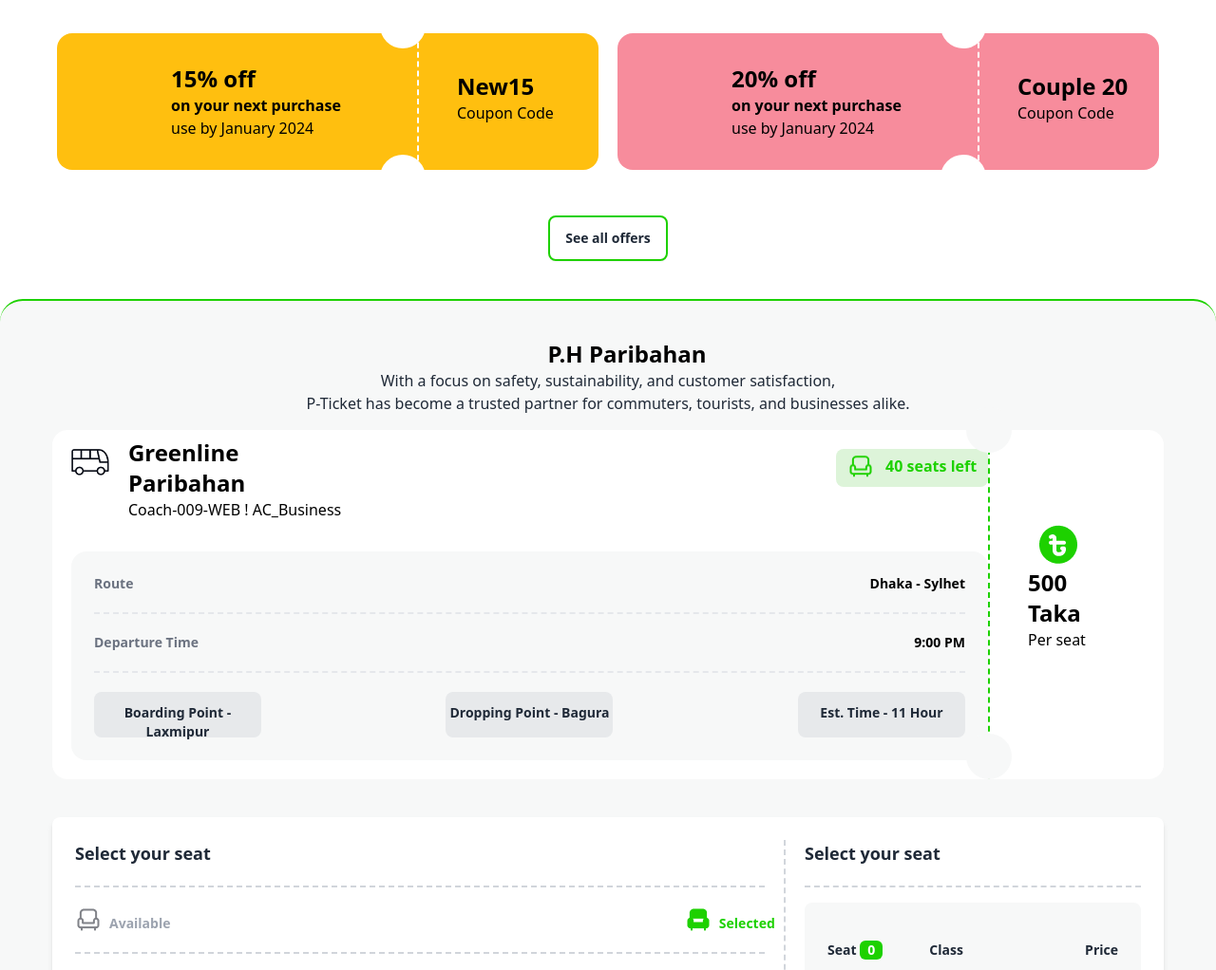
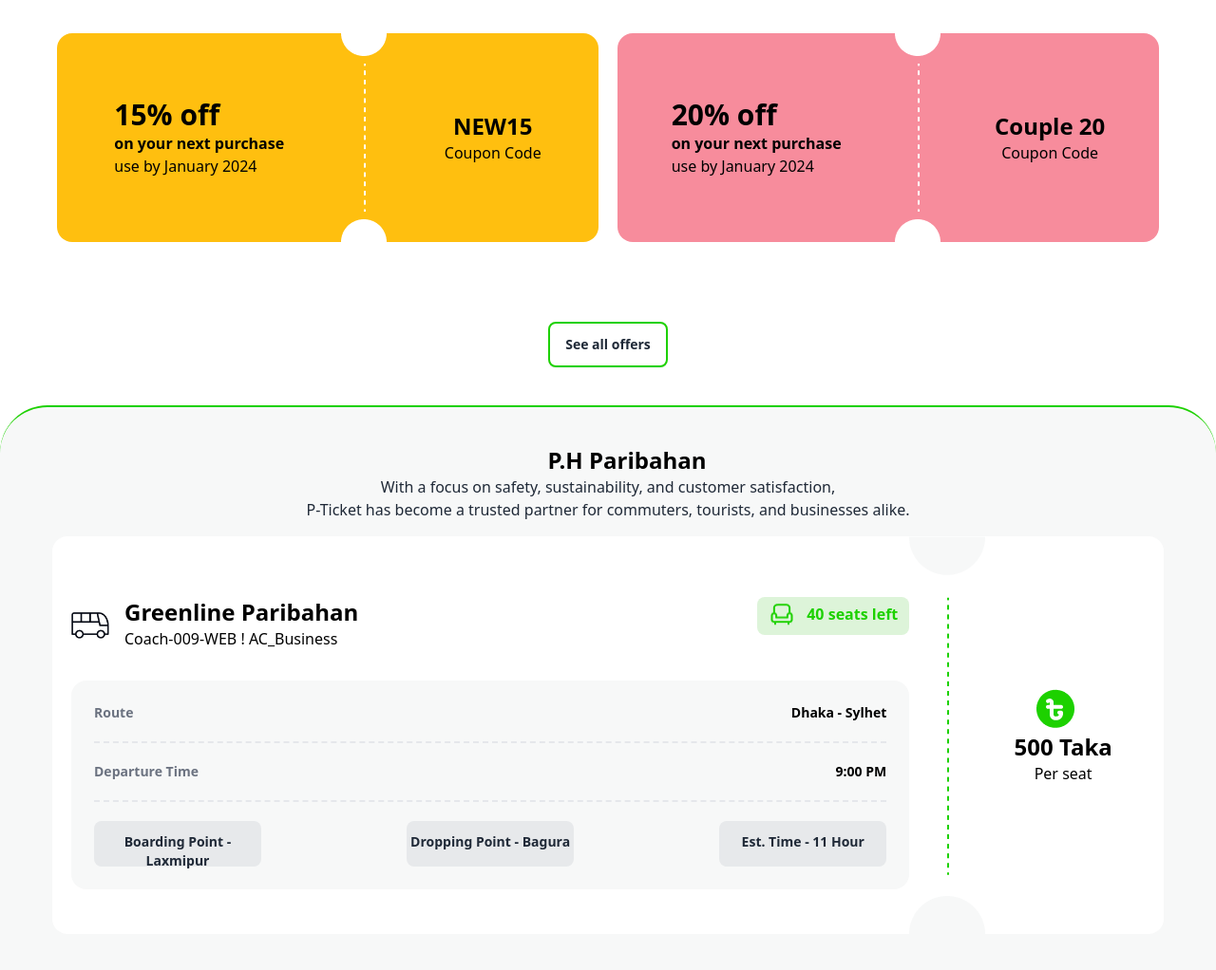
Before and after one commit to ssimuni/5th-Assignment, a plain HTML site: page index.html in a window 1280 px wide. Shown: the part 799-1821 px from the top of the page at 95% size. Drawn offline with nearby package versions, Linux system fonts and the light colour scheme.

Commit message:
ready to submit

```diff
--- a/index.html
+++ b/index.html
@@ -100,50 +100,42 @@
             <h3 class="text-2xl font-bold ml-10 pt-10 text-center text-black mb-10">Best offers for you</h3>
             <div class="flex justify-center mx-auto space-x-5 w-[1170px]">
                 <div class="h-56 w-[570px]">
-                    <div
-                        class=" bg-[#FFBF0F] text-black rounded-2xl relative flex divide-dashed divide-x-2 divide-white">
-                        <div class="pr-20 pl-20">
-                            <h3 class="text-2xl font-bold ml-10 pt-8">15% off</h3>
-                            <p class="ml-10 font-semibold">on your next purchase</p>
-                            <p class="ml-10 pb-8">use by January 2024</p>
-                            <div class="w-12 h-12 bg-white rounded-full absolute right-[182px] -mt-4">
-                            </div>
-                            <div class="w-12 h-12 bg-white rounded-full absolute right-[182px] -mt-44">
-                            </div>
+                    <div class=" bg-[#FFBF0F] text-black rounded-2xl relative flex">
+                        <div class="text-left mx-auto my-auto">
+                            <h3 class="text-3xl font-bold">15% off</h3>
+                            <p class="font-semibold">on your next purchase</p>
+                            <p>use by January 2024</p>
                         </div>
-                        <div>
-                            <h3 class="text-2xl font-bold ml-10 pt-10">New15</h3>
-                            <p class="ml-10">Coupon Code</p>
+                        <div><img src="images/cupon-devider.png" alt=""></div>
+                        <div class="text-center mx-auto my-auto">
+                            <h3 class="text-2xl font-bold">NEW15</h3>
+                            <p">Coupon Code</p>
                         </div>
                     </div>
                 </div>
 
                 <div class="h-56 w-[570px]">
-                    <div
-                        class=" bg-[#F78C9C] text-black rounded-2xl relative flex divide-dashed divide-x-2 divide-white">
-                        <div class="pr-20 pl-20">
-                            <h3 class="text-2xl font-bold ml-10 pt-8">20% off</h3>
-                            <p class="ml-10 font-semibold">on your next purchase</p>
-                            <p class="ml-10 pb-8">use by January 2024</p>
-                            <div class="w-12 h-12 bg-white rounded-full absolute right-[182px] -mt-4">
-                            </div>
-                            <div class="w-12 h-12 bg-white rounded-full absolute right-[182px] -mt-44">
-                            </div>
+                    <div class=" bg-[#F78C9C] text-black rounded-2xl relative flex">
+                        <div class="text-left mx-auto my-auto">
+                            <h3 class="text-3xl font-bold">20% off</h3>
+                            <p class="font-semibold">on your next purchase</p>
+                            <p>use by January 2024</p>
                         </div>
-                        <div>
-                            <h3 class="text-2xl font-bold ml-10 pt-10">Couple 20</h3>
-                            <p class="ml-10">Coupon Code</p>
+                        <div><img src="images/cupon-devider.png" alt=""></div>
+                        <div class="text-center mx-auto my-auto">
+                            <h3 class="text-2xl font-bold">Couple 20</h3>
+                            <p">Coupon Code</p>
                         </div>
                     </div>
                 </div>
             </div>
             <button
-                class="btn border-[#1DD100] border-2 bg-white text-[##1DD100] flex justify-center mx-auto -mt-8 mb-10">See
+                class="btn border-[#1DD100] border-2 bg-white text-[##1DD100] flex justify-center mx-auto mt-20 mb-10">See
                 all
                 offers</button>
         </section>
 
-        <section id="ticket" class="bg-[#F7F8F8] border-t-2 border-[#1DD100] rounded-t-3xl pb-8">
+        <section id="ticket" class="bg-[#F7F8F8] border-t-2 border-[#1DD100] rounded-t-[50px] pb-8">
             <h3 class="text-2xl font-bold ml-10 pt-10 text-center text-black">P.H Paribahan</h3>
             <p class="mb-4 text-center"> With a focus on safety, sustainability, and customer satisfaction, <br>P-Ticket
                 has
@@ -152,28 +144,26 @@
 
             <div class="mx-auto flex justify-center">
                 <div class="mb-10">
-                    <div
-                        class="w-[1170px] bg-white text-black rounded-2xl relative flex divide-dashed divide-x-2 divide-[#1DD100] justify-between ">
+                    <div class="w-[1170px] bg-white text-black rounded-2xl relative flex justify-between ">
                         <div>
-                            <div class="flex space-x-[500px]">
-                                <div class="flex space-x-5">
-                                    <div class="h-10 w-10 ml-5 mt-5">
+                            <div class="flex space-x-[420px]">
+                                <div class="flex justify-evenly ml-5 mt-16">
+                                    <div class="h-10 w-10 mr-4 mt-4">
                                         <img src="images/bus-logo.png" alt="">
                                     </div>
-                                    <div class="">
-                                        <h3 class="text-2xl font-bold mt-2">Greenline Paribahan</h3>
+                                    <div>
+                                        <h3 class="text-2xl font-bold">Greenline Paribahan</h3>
                                         <p class=" pb-8">Coach-009-WEB ! AC_Business</p>
                                     </div>
                                 </div>
 
 
-                                <div class="w-40 h-10 bg-[#ddf4d9] rounded-lg flex justify-evenly mx-auto mt-5">
+                                <div class="w-40 h-10 bg-[#ddf4d9] rounded-lg flex justify-evenly mx-auto mt-16">
                                     <img class="w-7 h-7 mt-1" src="images/seat-green.png" alt="">
                                     <p class="text-[#1DD100] font-semibold mt-1.5"><span id="seat-dec">40</span> seats
                                         left</p>
                                 </div>
                             </div>
-
 
                             <div class="bg-[#F7F8F8] rounded-2xl ml-5 mb-5 overflow-hidden">
                                 <div class="p-6">
@@ -209,14 +199,12 @@
                             </div>
                         </div>
 
-                        <div class="">
-                            <div class="w-12 h-12 bg-[#F7F8F8] rounded-full absolute right-40 mt-80">
-                            </div>
-                            <div class="w-12 h-12 bg-[#F7F8F8] rounded-full absolute right-40 -mt-6">
-                            </div>
-                            <div class="ml-12 mt-24"><img src="images/fare.png" alt=""></div>
-                            <h3 class="text-2xl font-bold ml-10 mr-10">500 Taka</h3>
-                            <p class="ml-10 mr-10">Per seat</p>
+                        <div><img src="images/info-devider.png" alt=""></div>
+
+                        <div class="text-center mx-auto my-auto pr-6">
+                            <div><img class="ml-5" src="images/fare.png" alt=""></div>
+                            <h3 class="text-2xl font-bold">500 Taka</h3>
+                            <p>Per seat</p>
                         </div>
                     </div>
                 </div>
@@ -439,18 +427,19 @@
                                             </td>
                                         </tr>
                                         <tr>
-                                            <td colspan="3">
+                                            <td id="couponhide" colspan="3">
                                                 <div class="flex justify-between bg-white border rounded-md p-2 mr-2">
                                                     <input id="coupon-code" type="text" placeholder="Have any coupon?">
                                                     <button id="apply"
-                                                        class="bg-green-500 text-white font-bold py-2 px-4 rounded-md">Apply</button>
+                                                        class="bg-[#1DD100] text-white font-bold py-2 px-4 rounded-md">Apply</button>
                                                 </div>
                                             </td>
                                         </tr>
                                         <tr>
                                             <th class="p-2 text-left">Grand Total</th>
                                             <td class="p-2"></td>
-                                            <td class="p-2 text-right font-semibold">BDT <span id="grand-total">0</span></td>
+                                            <td class="p-2 text-right font-semibold">BDT <span id="grand-total">0</span>
+                                            </td>
                                         </tr>
                                     </tfoot>
                                 </table>
--- a/script.js
+++ b/script.js
@@ -18,6 +18,7 @@ const totalPriceElement = document.getElementById('total-price');
 const grandTotalElement = document.getElementById('grand-total');
 const couponCodeInput = document.getElementById('coupon-code');
 const applyButton = document.getElementById('apply');
+const couponhide = document.getElementById('couponhide');
 
 // Initialize counters
 let selectedSeats = 0;
@@ -99,17 +100,19 @@ seatButtons.forEach((button, index) => {
 });
 
 applyButton.addEventListener('click', () => {
-    const couponCode = couponCodeInput.value.trim().toLowerCase();
+    const couponCode = couponCodeInput.value.trim();
 
     // Check for valid coupon codes and update grand total accordingly
-    if (couponCode === 'new15') {
+    if (couponCode === 'New15') {
         grandTotal = totalAmount * 0.85; // 15% discount
-    } else if (couponCode === 'couple20') {
+    } else if (couponCode === 'Couple 20') {
         grandTotal = totalAmount * 0.8; // 20% discount
     } else {
         grandTotal = totalAmount; // No discount for invalid codes
     }
 
+    couponhide.style.display = 'none';
+
     // Display the updated grand total
     grandTotalElement.textContent = grandTotal;
 });
```
